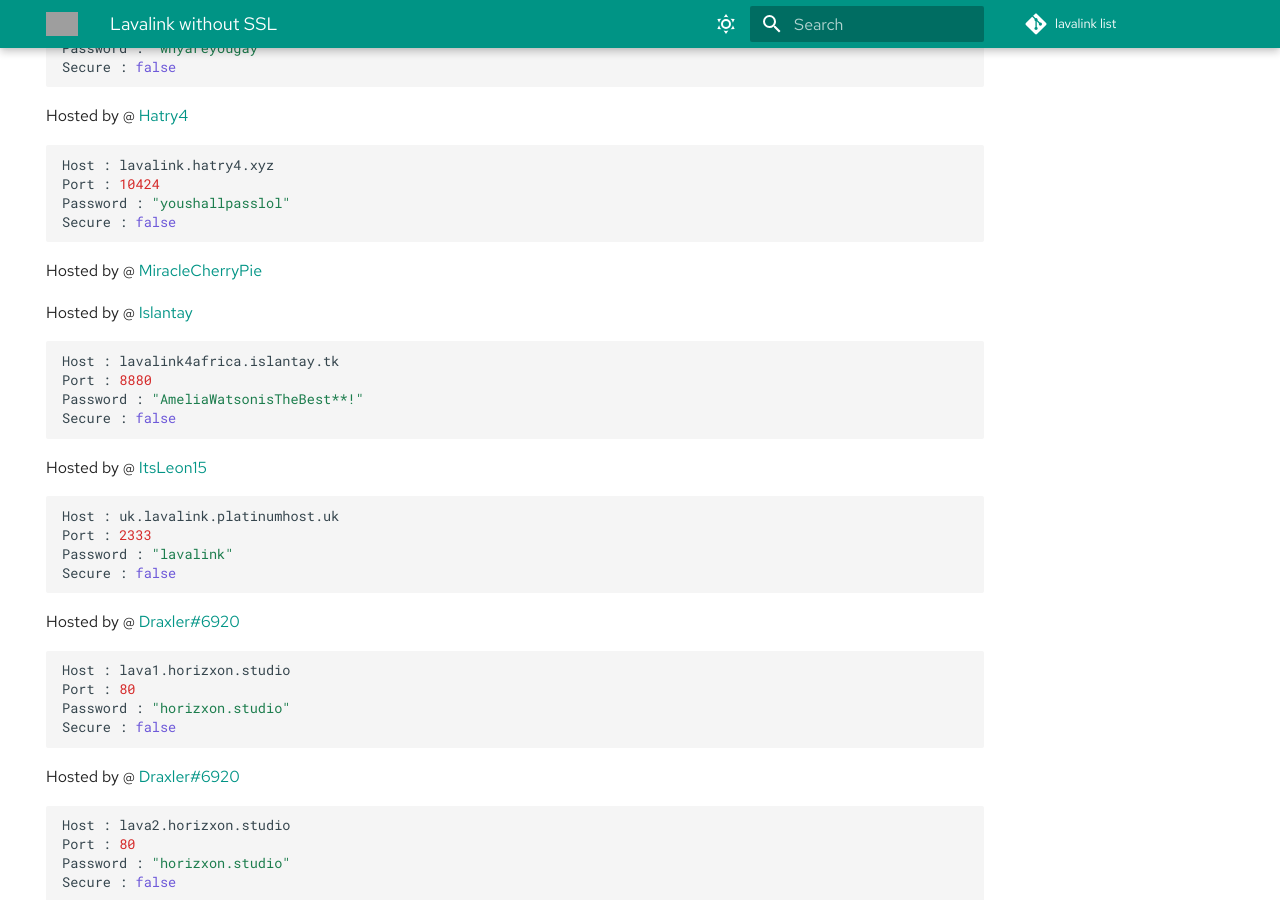
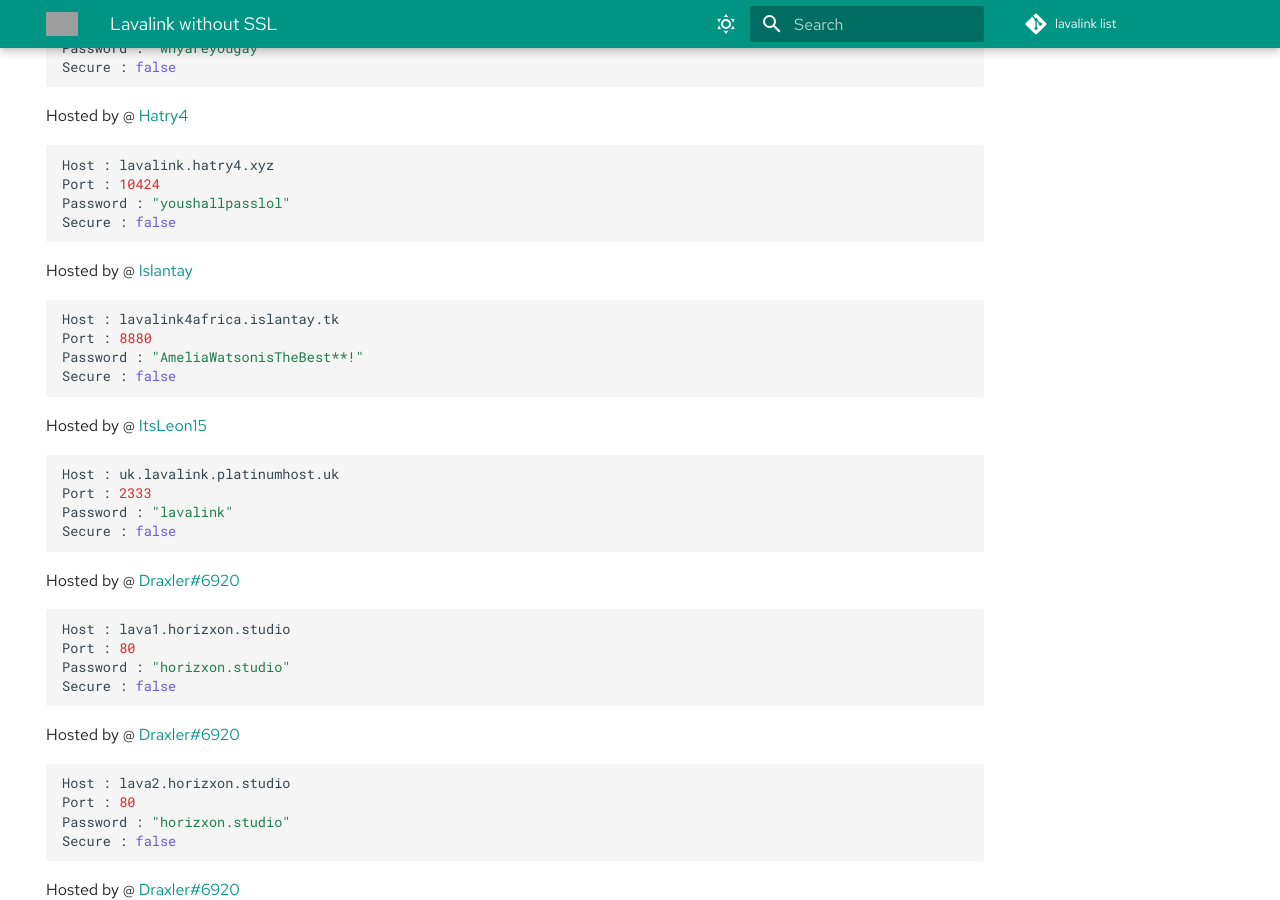
Before and after one commit to DarrenOfficial/lavalink-list, an MkDocs documentation site: the page built from docs/NoSSL/lavalink-without-ssl.md, in a window 1280 px wide and 900 px high, scrolled down 743 px. Built offline with MkDocs 1.6.1 and Material for MkDocs 9.7.7, drawn with Linux system fonts in a browser that asks for light colours; comment, search, counter and statistics services are not loaded; some of the changed text lies outside the part shown; grey boxes are pictures that could not be loaded.

Commit message:
Update lavalink-without-ssl.md

````diff
--- a/docs/NoSSL/lavalink-without-ssl.md
+++ b/docs/NoSSL/lavalink-without-ssl.md
@@ -42,8 +42,6 @@ Port : 10424
 Password : "youshallpasslol"
 Secure : false
 ```
-
-Hosted by @ [MiracleCherryPie](https://github.com/MiracleCherryPie)
 
 Hosted by @ [Islantay](https://github.com/Dep0s1t)
 ```bash
````
Also changed, not shown: other parts of docs/NoSSL/lavalink-without-ssl.md (+1 -0 lines).
